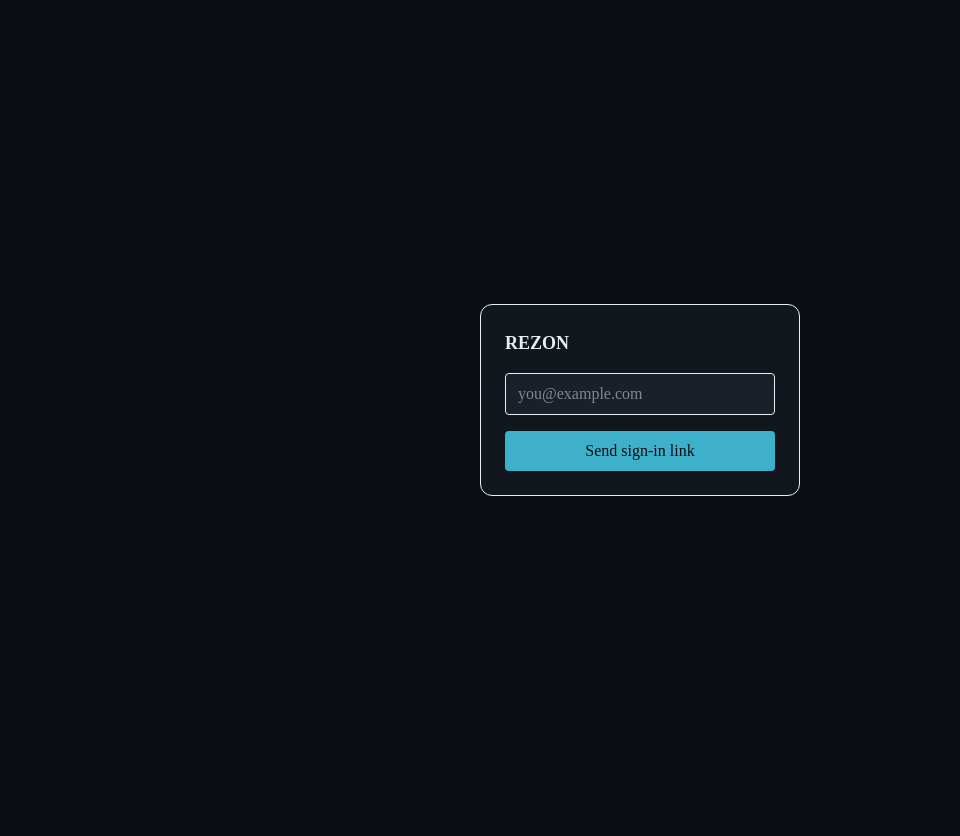
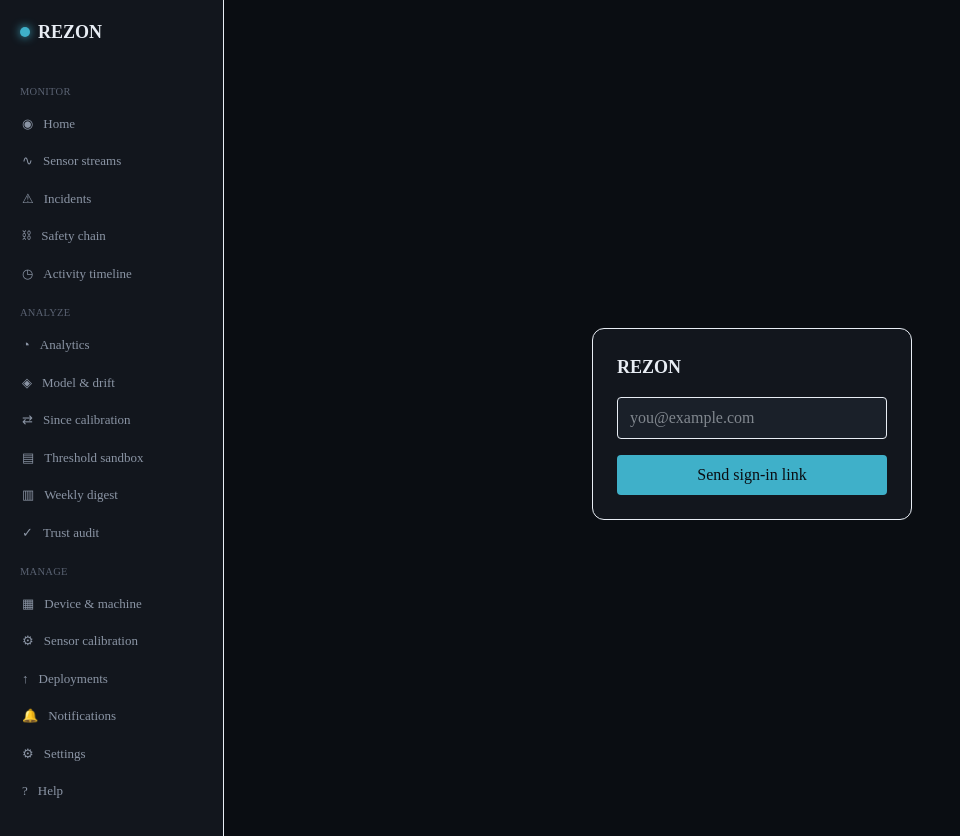
Before and after one commit to Praveen09107/REZON, a Next.js app in the folder frontend/: page /login in a window 1280 px wide. Shown: the top 836 px of the page, without its empty margins (0-960 px from the left). Before the commit the page ends 800 px from the top, so only its background shows below. Built offline with nearby package versions, Linux system fonts and the light colour scheme; no server answers.

Commit message:
feat(frontend): Session 12 - core layout components and shell

```diff
--- a/frontend/app/layout.tsx
+++ b/frontend/app/layout.tsx
@@ -1,29 +1,22 @@
-import type { Metadata } from "next";
-import { Geist, Geist_Mono } from "next/font/google";
+import { AuthProvider } from "@/lib/auth-context";
+import { ToastProvider } from "@/components/toast-provider";
+import { AppShell } from "@/components/layout/app-shell";
 import "./globals.css";
 
-const geistSans = Geist({
-  variable: "--font-geist-sans",
-  subsets: ["latin"],
-});
-
-const geistMono = Geist_Mono({
-  variable: "--font-geist-mono",
-  subsets: ["latin"],
-});
-
-export const metadata: Metadata = {
-  title: "Create Next App",
-  description: "Generated by create next app",
-};
-
-export default function RootLayout({ children }: LayoutProps<"/">) {
+export default function RootLayout({ children }: { children: React.ReactNode }) {
   return (
-    <html
-      lang="en"
-      className={`${geistSans.variable} ${geistMono.variable} h-full antialiased`}
-    >
-      <body className="min-h-full flex flex-col">{children}</body>
+    <html lang="en">
+      <body>
+        <AuthProvider>
+          <ToastProvider>
+            {/* /status and /login intentionally render OUTSIDE AppShell
+                (no sidebar) — handled via Next.js route groups in
+                Session 19's actual implementation; shown as the full
+                shell here since that's every other route's real case */}
+            <AppShell>{children}</AppShell>
+          </ToastProvider>
+        </AuthProvider>
+      </body>
     </html>
   );
 }
--- /dev/null
+++ b/frontend/components/command-palette.tsx
@@ -0,0 +1,56 @@
+"use client";
+import { useEffect, useState } from "react";
+import { useRouter } from "next/navigation";
+import { Command } from "cmdk";  // real, standard library for this pattern
+
+const ALL_ROUTES = [
+  { href: "/", label: "Home" }, { href: "/streams", label: "Sensor Streams" },
+  { href: "/incidents", label: "Incidents" }, { href: "/safety-chain", label: "Safety Chain" },
+  { href: "/timeline", label: "Activity Timeline" }, { href: "/analytics", label: "Analytics" },
+  { href: "/model", label: "Model & Drift" }, { href: "/since-calibration", label: "Since Calibration" },
+  { href: "/sandbox", label: "Threshold Sandbox" }, { href: "/digest", label: "Weekly Digest" },
+  { href: "/trust-audit", label: "Trust Audit" }, { href: "/device", label: "Device & Machine" },
+  { href: "/calibration", label: "Sensor Calibration" }, { href: "/deployments", label: "Deployments" },
+  { href: "/notifications", label: "Notifications" }, { href: "/access", label: "Access" },
+  { href: "/settings", label: "Settings" }, { href: "/help", label: "Help" },
+];
+
+export function CommandPalette() {
+  const [open, setOpen] = useState(false);
+  const router = useRouter();
+
+  useEffect(() => {
+    function onKeyDown(e: KeyboardEvent) {
+      if (e.key === "k" && (e.metaKey || e.ctrlKey)) {
+        e.preventDefault();
+        setOpen((o) => !o);
+      }
+    }
+    document.addEventListener("keydown", onKeyDown);
+    return () => document.removeEventListener("keydown", onKeyDown);
+  }, []);
+
+  return (
+    <Command.Dialog open={open} onOpenChange={setOpen}
+      className="fixed inset-0 z-50 flex items-start justify-center bg-black/50 pt-24">
+      <div className="w-full max-w-md rounded-lg border border-border bg-surface p-2">
+        <Command.Input
+          placeholder="Jump to..."
+          className="w-full rounded bg-surface-2 px-3 py-2 text-text outline-none"
+        />
+        <Command.List className="mt-2 max-h-80 overflow-auto">
+          <Command.Empty className="p-3 text-sm text-text-2">No results</Command.Empty>
+          {ALL_ROUTES.map((route) => (
+            <Command.Item
+              key={route.href}
+              onSelect={() => { router.push(route.href); setOpen(false); }}
+              className="cursor-pointer rounded px-3 py-2 text-sm text-text-2 aria-selected:bg-calm-bg aria-selected:text-calm"
+            >
+              {route.label}
+            </Command.Item>
+          ))}
+        </Command.List>
+      </div>
+    </Command.Dialog>
+  );
+}
--- /dev/null
+++ b/frontend/components/layout/app-shell.tsx
@@ -0,0 +1,13 @@
+import { Sidebar } from "./sidebar";
+import { CommandPalette } from "../command-palette";
+import { ReactNode } from "react";
+
+export function AppShell({ children }: { children: ReactNode }) {
+  return (
+    <div className="flex min-h-screen bg-bg">
+      <Sidebar />
+      <main className="flex-1 overflow-auto p-6">{children}</main>
+      <CommandPalette />
+    </div>
+  );
+}
--- /dev/null
+++ b/frontend/components/layout/sidebar.tsx
@@ -0,0 +1,76 @@
+"use client";
+import Link from "next/link";
+import { usePathname } from "next/navigation";
+import { useIsOperator } from "@/lib/auth-context";
+
+// Exact route list from Frontend Spec §3 — re-verified against the
+// live document before writing, zone grouping matches the elevation
+// vision's sitemap exactly.
+const NAV_GROUPS = [
+  { label: "Monitor", items: [
+    { href: "/", label: "Home", icon: "◉" },
+    { href: "/streams", label: "Sensor streams", icon: "∿" },
+    { href: "/incidents", label: "Incidents", icon: "⚠" },
+    { href: "/safety-chain", label: "Safety chain", icon: "⛓" },
+    { href: "/timeline", label: "Activity timeline", icon: "◷" },
+  ]},
+  { label: "Analyze", items: [
+    { href: "/analytics", label: "Analytics", icon: "◔" },
+    { href: "/model", label: "Model & drift", icon: "◈" },
+    { href: "/since-calibration", label: "Since calibration", icon: "⇄" },
+    { href: "/sandbox", label: "Threshold sandbox", icon: "▤" },
+    { href: "/digest", label: "Weekly digest", icon: "▥" },
+    { href: "/trust-audit", label: "Trust audit", icon: "✓" },
+  ]},
+  { label: "Manage", items: [
+    { href: "/device", label: "Device & machine", icon: "▦" },
+    { href: "/calibration", label: "Sensor calibration", icon: "⚙" },
+    { href: "/deployments", label: "Deployments", icon: "↑" },
+    { href: "/notifications", label: "Notifications", icon: "🔔" },
+    { href: "/access", label: "Access", icon: "◐", operatorOnly: true },
+  ]},
+  { label: "", items: [
+    { href: "/settings", label: "Settings", icon: "⚙" },
+    { href: "/help", label: "Help", icon: "?" },
+  ]},
+];
+
+export function Sidebar() {
+  const pathname = usePathname();
+  const isOperator = useIsOperator();
+
+  return (
+    <aside className="w-56 shrink-0 border-r border-border bg-surface p-3">
+      <div className="mb-5 flex items-center gap-2 px-2 py-1.5 text-lg font-semibold">
+        <span className="h-2.5 w-2.5 rounded-full bg-calm shadow-[0_0_10px_var(--calm)]" />
+        REZON
+      </div>
+      {NAV_GROUPS.map((group) => (
+        <div key={group.label || "utility"}>
+          {group.label && (
+            <div className="px-2 pb-1.5 pt-3 text-[10.5px] uppercase tracking-wide text-text-3">
+              {group.label}
+            </div>
+          )}
+          {group.items
+            .filter((item) => !item.operatorOnly || isOperator)  // UX-only filter —
+                                                                     // real enforcement
+                                                                     // is middleware (Session 11)
+            .map((item) => (
+              <Link
+                key={item.href}
+                href={item.href}
+                className={`flex items-center gap-2.5 rounded-md px-2.5 py-2 text-[13px] mb-0.5 ${
+                  pathname === item.href
+                    ? "bg-calm-bg text-calm"
+                    : "text-text-2 hover:bg-surface-2 hover:text-text"
+                }`}
+              >
+                <span>{item.icon}</span>{item.label}
+              </Link>
+            ))}
+        </div>
+      ))}
+    </aside>
+  );
+}
--- /dev/null
+++ b/frontend/components/toast-provider.tsx
@@ -0,0 +1,43 @@
+"use client";
+import { createContext, useContext, useState, ReactNode, useEffect } from "react";
+import { subscribeToTelemetry } from "@/lib/api-client";
+
+interface Toast { id: string; message: string; variant: "alert" | "info"; }
+const ToastContext = createContext<{ toasts: Toast[] }>({ toasts: [] });
+
+export function ToastProvider({ children }: { children: ReactNode }) {
+  const [toasts, setToasts] = useState<Toast[]>([]);
+
+  useEffect(() => {
+    // Global — fires regardless of which page you're on, per the
+    // elevation vision's explicit requirement: an anomaly on Session
+    // 17's page shouldn't require being on Home to notice.
+    const channel = subscribeToTelemetry((row) => {
+      if (row.fused_score >= 0.65) {  // AI/ML Spec §7.3 alert threshold
+        const toast: Toast = {
+          id: row.id,
+          message: `Alert: fused score ${row.fused_score.toFixed(2)}`,
+          variant: "alert",
+        };
+        setToasts((prev) => [...prev, toast]);
+        setTimeout(() => setToasts((prev) => prev.filter((t) => t.id !== toast.id)), 8000);
+      }
+    });
+    return () => { channel.unsubscribe(); };
+  }, []);
+
+  return (
+    <ToastContext.Provider value={{ toasts }}>
+      {children}
+      <div className="fixed bottom-4 right-4 z-50 space-y-2">
+        {toasts.map((t) => (
+          <div key={t.id} className={`rounded-lg border px-4 py-3 text-sm shadow-lg ${
+            t.variant === "alert" ? "border-danger bg-danger-bg text-danger" : "border-border bg-surface text-text"
+          }`}>
+            {t.message}
+          </div>
+        ))}
+      </div>
+    </ToastContext.Provider>
+  );
+}
--- a/frontend/package.json
+++ b/frontend/package.json
@@ -13,6 +13,7 @@
     "@supabase/supabase-js": "^2.112.3",
     "class-variance-authority": "^0.7.1",
     "clsx": "^2.1.1",
+    "cmdk": "^1.1.1",
     "lucide-react": "^1.31.0",
     "next": "16.3.1",
     "react": "19.2.8",
```
Also changed, not shown: 2 other files (tests, documents, lock files or other folders).
